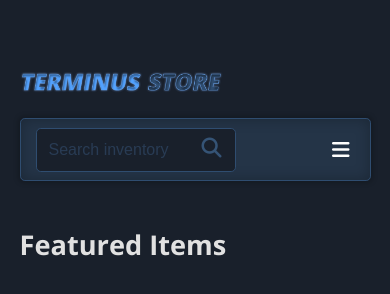
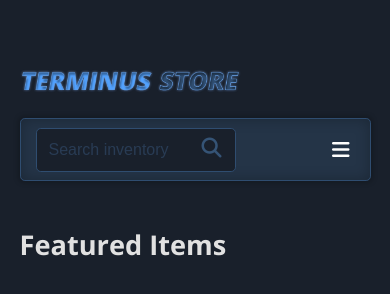
Before and after one commit to Woodsgump/p2-terminus-frontend, a plain HTML site: page index.html in a window 390 px wide. Drawn offline with nearby package versions, Linux system fonts and the light colour scheme; some icons are missing.

```diff
--- a/assets/css/style.css
+++ b/assets/css/style.css
@@ -537,7 +537,7 @@ button,
         text-align: center;
     }
     .logoPng {
-        width: 58%;
+        width: 63%;
         height: auto;
     }
     .singleProductImage {
```
